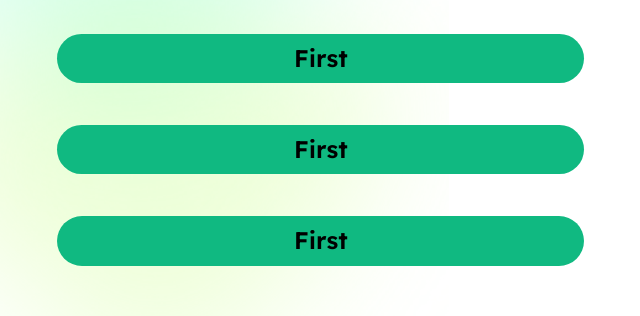
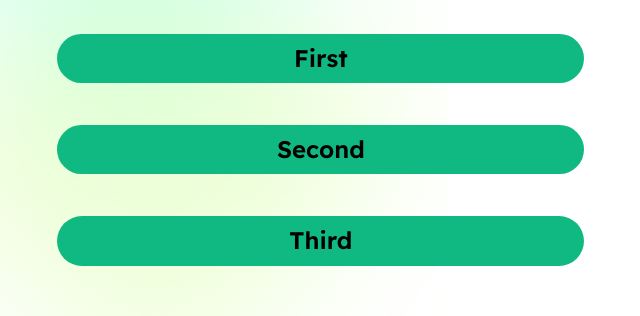
Before and after one commit to keiikoo/final, a plain HTML site: page index.html in a window 1280 px wide. Shown: the part 3560-3876 px from the top of the page, 45-685 px from the left. Drawn offline with Linux system fonts and the light colour scheme; files whose address does not match are found by name.

Commit message:
Add files via upload

```diff
--- a/index.html
+++ b/index.html
@@ -488,7 +488,7 @@
                             </div>
                         </div>
                     </div>
-                    <p class="accord_header">First</p>
+                    <p class="accord_header">Second</p>
                     <div class="common_card_in_fifth_block">
                         <img class="house_managment" src="./img/house_in_card.png" alt="">
                         <div class="content">
@@ -503,7 +503,7 @@
                             </div>
                         </div>
                     </div>
-                    <p class="accord_header">First</p>
+                    <p class="accord_header">Third</p>
                     <div class="common_card_in_fifth_block">
                         <img class="house_managment" src="./img/second_house_in_card.png" alt="">
                         <div class="content">
```
